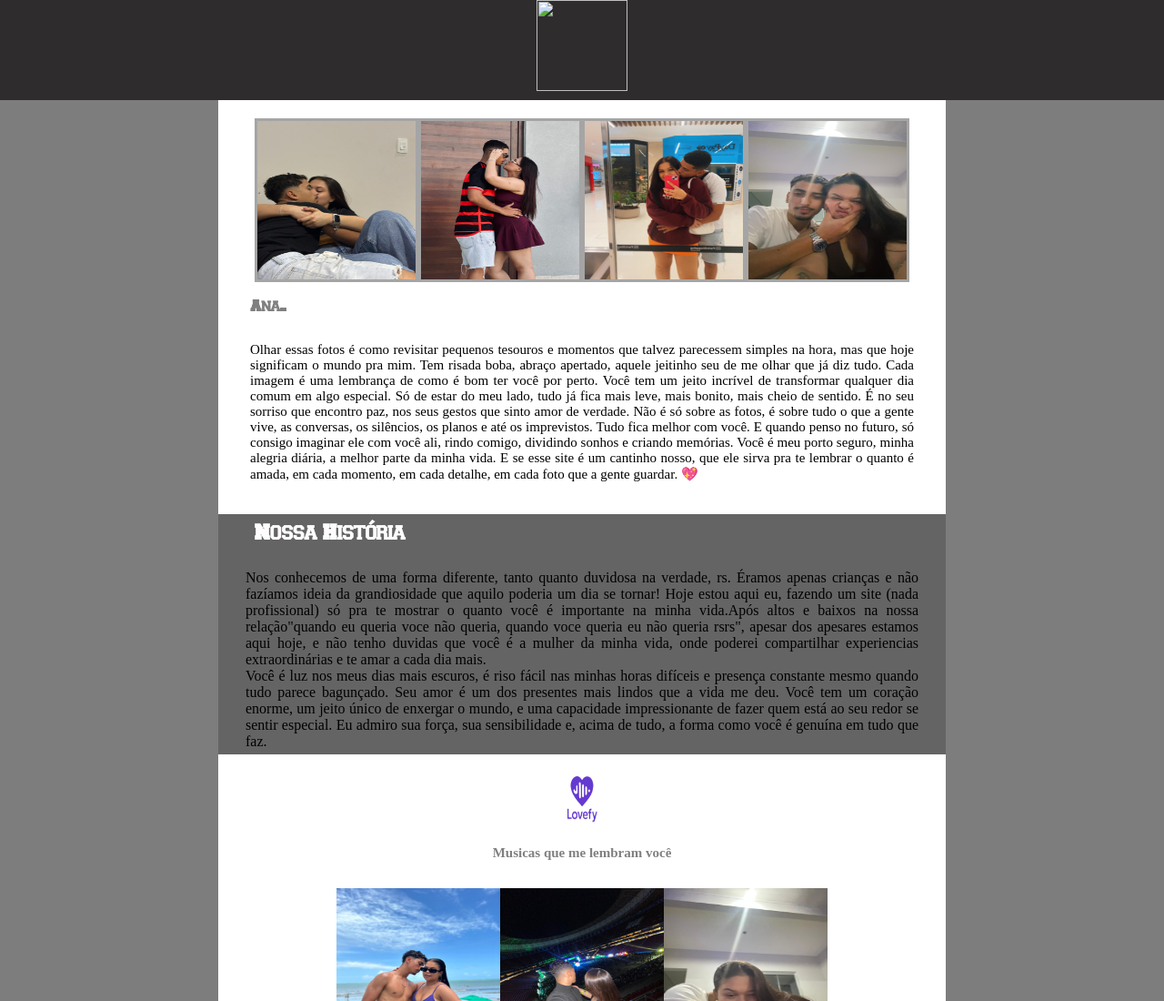
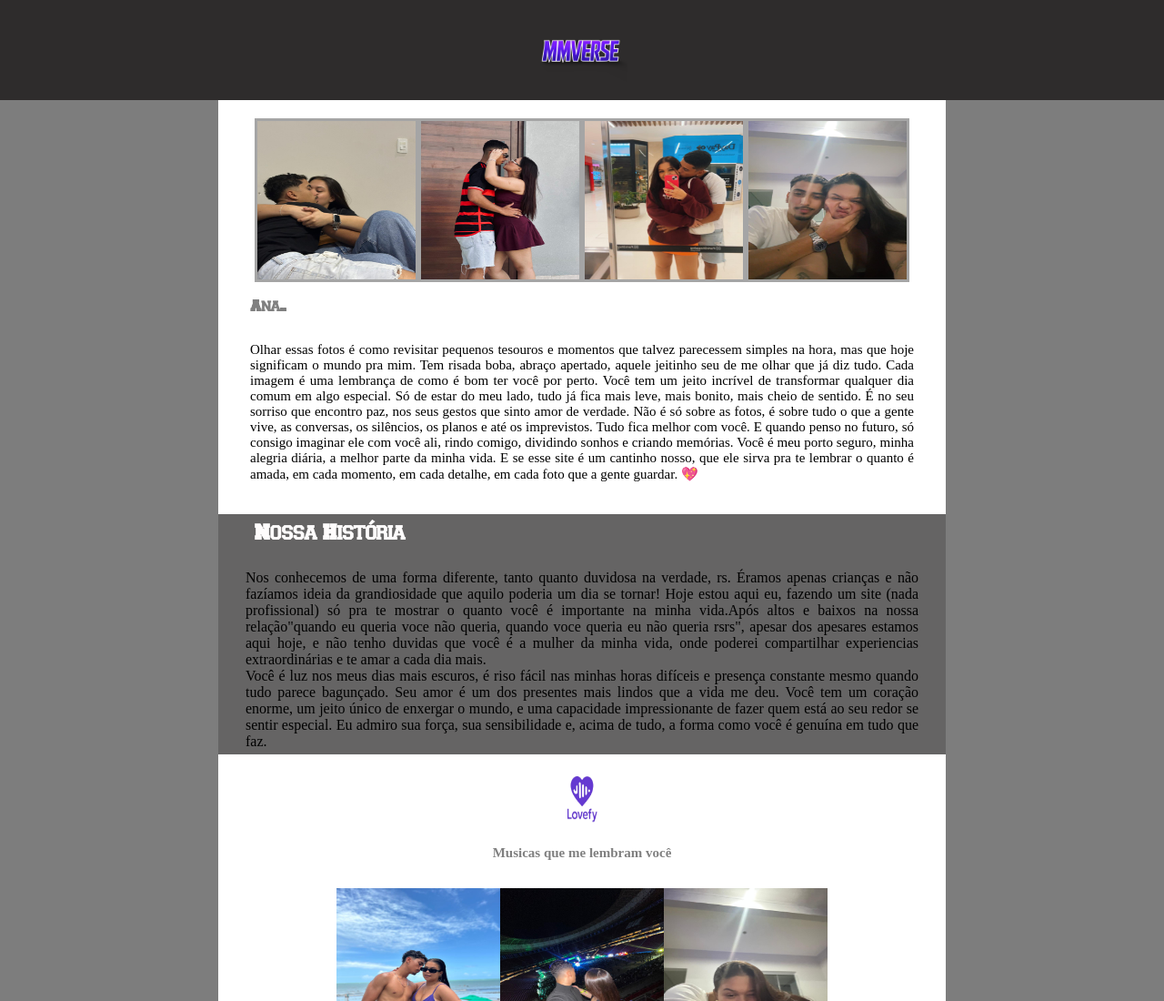
Before and after one commit to vitor2120/teste5, a plain HTML site: page nextpage.html in a window 1280 px wide. Shown: the top 1100 px of the page at 91% size. Drawn offline with Linux system fonts and the light colour scheme.

Commit message:
Update nextpage.html img

```diff
--- a/nextpage.html
+++ b/nextpage.html
@@ -10,7 +10,7 @@
 
 
 <nav class="header">
-    <img src=".img/MMverse03.png" alt="" class="logoSite">
+    <img src="img/MMverse03.png" alt="" class="logoSite">
 </nV>
 
 
```
